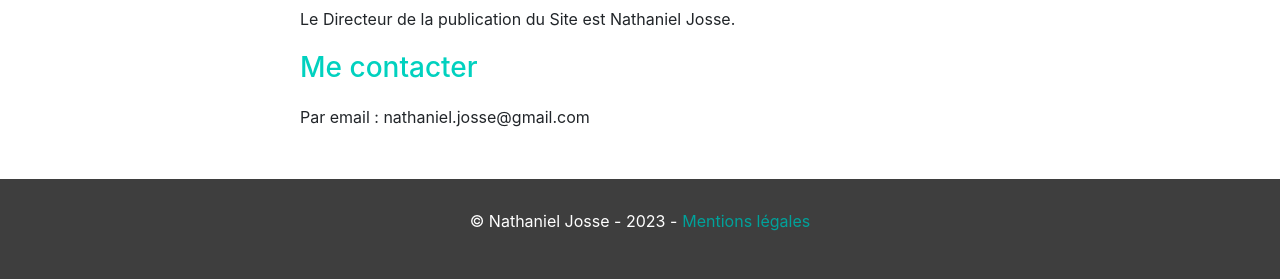
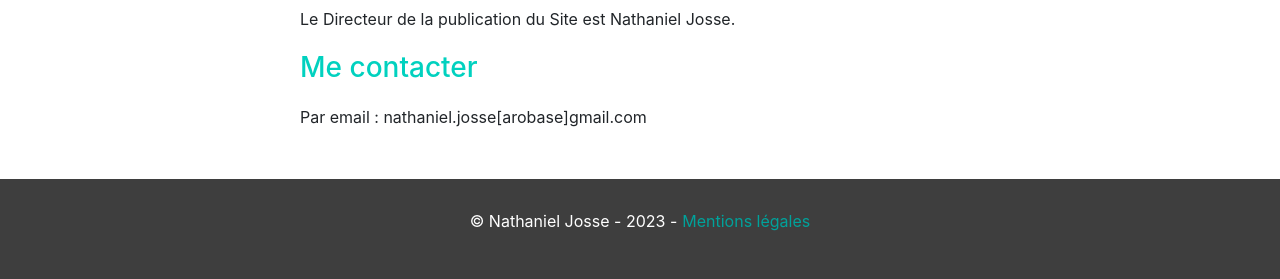
Before and after one commit to Nathaniel-Josse/projet_fil_rouge, a PHP site: page /pages/mleg.php in a window 1280 px wide. Shown: the part 636-915 px from the top of the page. Run offline with PHP 8.4, Linux system fonts and the light colour scheme.

Commit message:
Correction des mentions légales

```diff
--- a/pages/mleg.php
+++ b/pages/mleg.php
@@ -33,7 +33,7 @@
             </article>
             <article aria-labelledby="title4Mleg">
                 <h3 id="title4Mleg" class="mleg_p h3_mleg">Me contacter</h3>
-                <p class="mleg_p">Par email : nathaniel.josse@gmail.com</p>
+                <p class="mleg_p">Par email : nathaniel.josse[arobase]gmail.com</p>
             </article>
         </section>
     </main>
```
